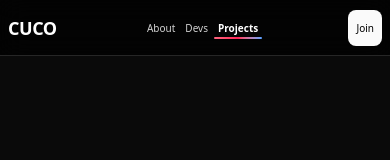
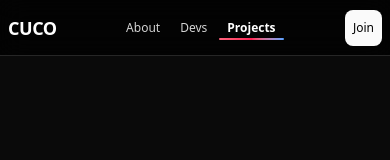
Before and after one commit to hijs01/plo_webForDev, a React (Vite) app: page /plo_webForDev/projects in a window 390 px wide. Shown: the top 160 px of the page. Built offline with nearby package versions, Linux system fonts and the light colour scheme; no server answers.

Commit message:
헤더 다시 조정 좀 더 크게

```diff
--- a/src/components/layout/Header.jsx
+++ b/src/components/layout/Header.jsx
@@ -38,10 +38,10 @@ const Header = () => {
   const headerHeight = isSmallMobile ? "h-14" : "h-16";
   const logoTextSize = isSmallMobile ? "text-lg" : isMobile ? "text-xl" : "text-2xl";
   const logoSubtextSize = isSmallMobile ? "text-[9px]" : "text-xs";
-  const navGap = isSmallMobile ? "gap-0.5" : isMobile ? "gap-1" : "gap-4";
-  const navTextSize = isSmallMobile ? "text-[10px]" : isMobile ? "text-xs" : "text-base";
-  const navPadding = isSmallMobile ? "px-1" : isMobile ? "px-2" : "px-4";
-  const buttonTextSize = isSmallMobile ? "text-[10px]" : isMobile ? "text-xs" : "text-sm";
+  const navGap = isSmallMobile ? "gap-1" : isMobile ? "gap-2" : "gap-4";
+  const navTextSize = isSmallMobile ? "text-xs" : isMobile ? "text-sm" : "text-base";
+  const navPadding = isSmallMobile ? "px-2" : isMobile ? "px-3" : "px-4";
+  const buttonTextSize = isSmallMobile ? "text-xs" : isMobile ? "text-sm" : "text-sm";
   const buttonPadding = isSmallMobile ? "px-2" : isMobile ? "px-3" : "px-4";
   const containerPadding = isSmallMobile ? "px-2" : isMobile ? "px-4" : "px-8";
 
```
